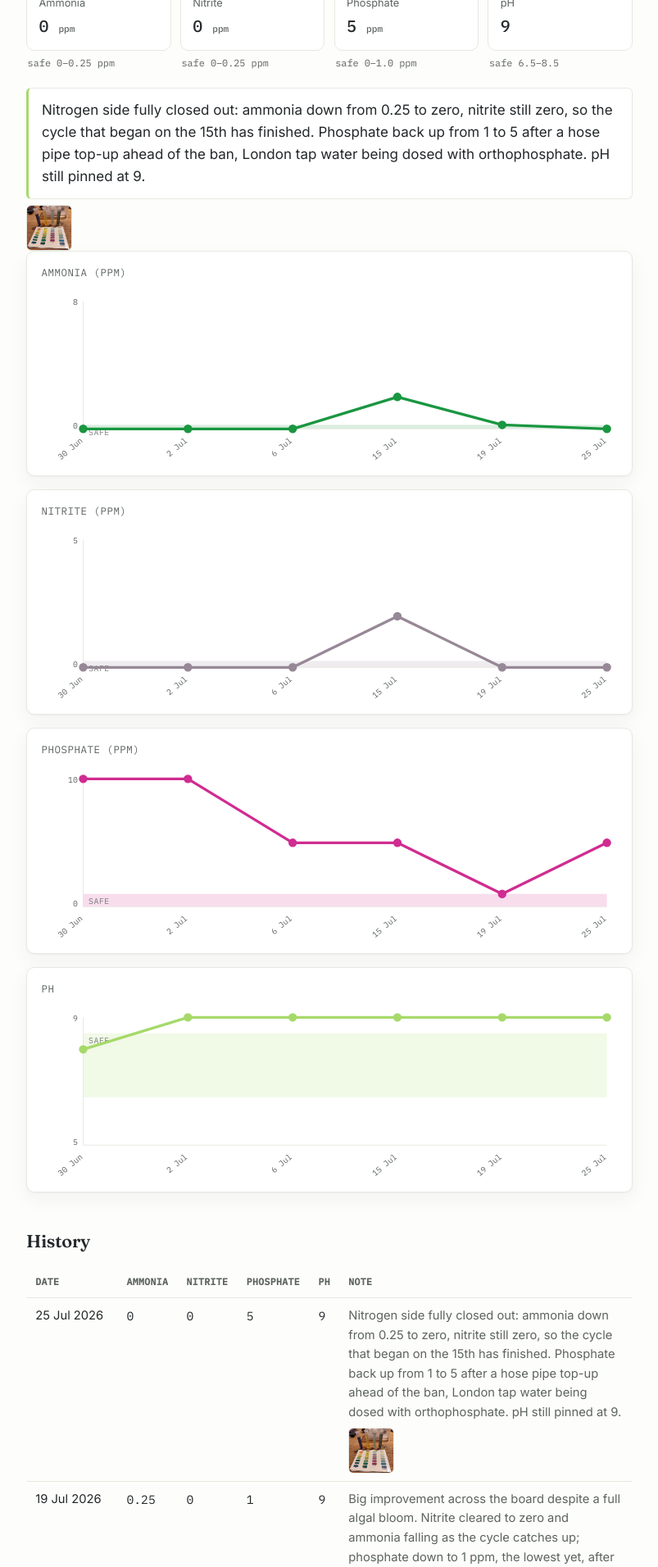
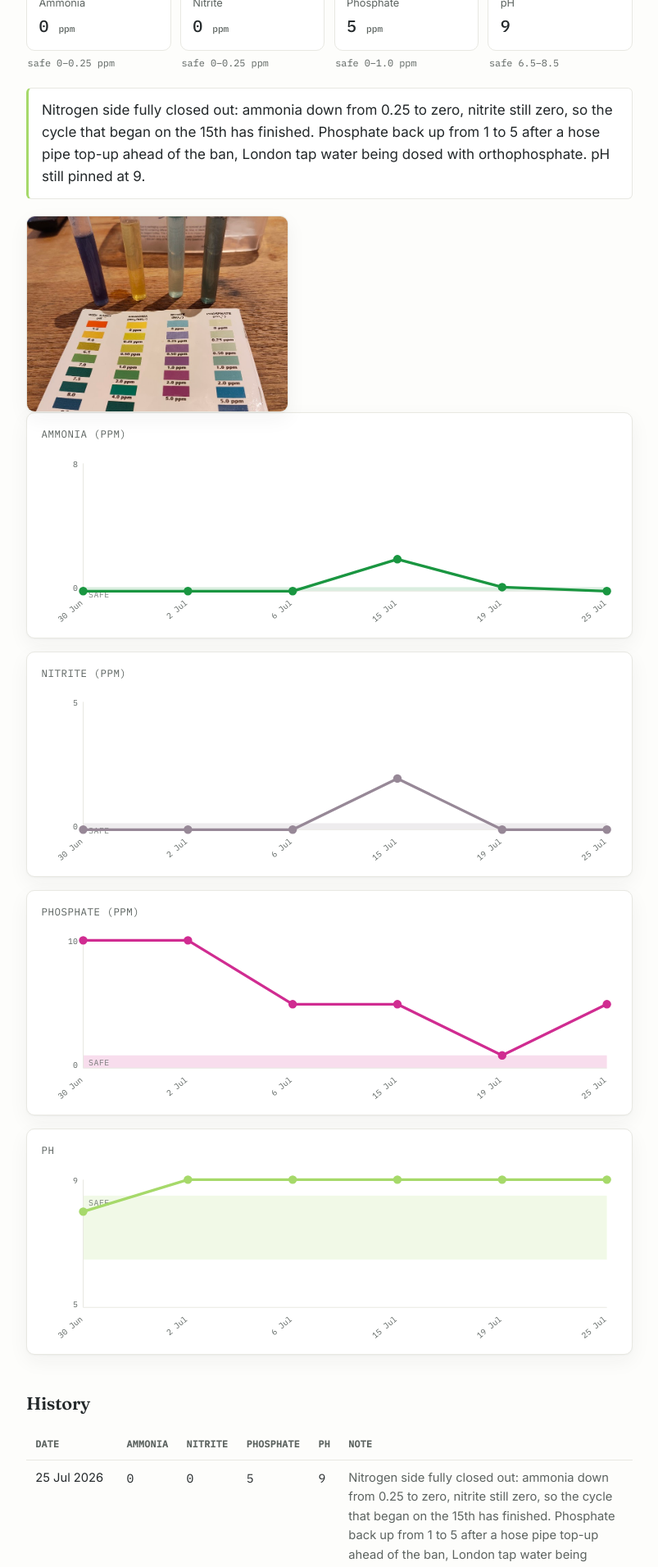
Before and after one commit to nthndy/peasoup, a Jekyll site: the page built from health.html, in a window 1280 px wide. Shown: the part 341-2253 px from the top of the page at 82% size, without its empty margins (238-1041 px from the left). Built offline with Jekyll 4.4.1, drawn with Linux system fonts in a browser that asks for light colours.

Commit message:
Fill in missing water test photos and enlarge the latest reading's
Every log entry except the newest was missing its photos: key, even
though the matching test-kit photo already exists in assets/img and
is used in the corresponding post. Cross-referenced each reading's
values against its post to pair them up.

Also split the latest-reading photo out of the shared 56px .thumbs
class (meant for dense table rows) into its own larger treatment.

Co-Authored-By: Claude Sonnet 5 <noreply@anthropic.com>

```diff
--- a/assets/css/style.css
+++ b/assets/css/style.css
@@ -166,6 +166,11 @@ h1, h2, h3 { font-family: var(--font-display); font-weight: 600; line-height: 1.
 .water-note {
   margin: 1.25rem 0 0; padding: .8rem 1rem; background: #fff;
   border: 1px solid var(--line); border-left: 3px solid var(--green-soft); border-radius: 6px;
+}
+.water-latest-photos { display: flex; flex-wrap: wrap; gap: .75rem; margin: 1.25rem 0 0; }
+.water-latest-photos img {
+  width: 100%; max-width: 320px; aspect-ratio: 4 / 3; object-fit: cover;
+  border-radius: var(--radius); border: 1px solid var(--line); box-shadow: var(--shadow);
 }
 .water-history { margin-top: 3rem; }
 .water-history h2 { font-size: 1.35rem; }
--- a/health.html
+++ b/health.html
@@ -35,7 +35,7 @@ lede: Pond chemistry, tested by hand. Colour shows each value against its safe b
   </div>
   {% if latest.note %}<p class="water-note">{{ latest.note }}</p>{% endif %}
   {% if latest.photos %}
-  <div class="thumbs">
+  <div class="water-latest-photos">
     {% for photo in latest.photos %}
     <img src="{{ photo | relative_url }}" alt="Water test {{ latest.date | date: "%-d %b %Y" }}">
     {% endfor %}
```
Also changed, not shown: _data/water.yml (+8 -0 lines).
